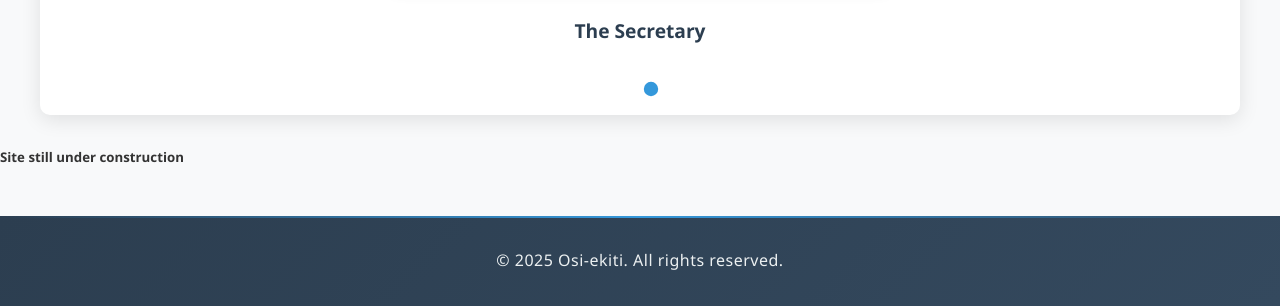
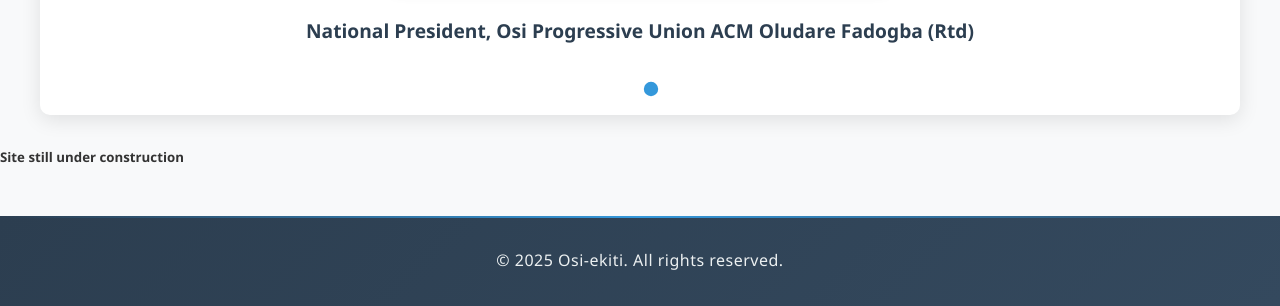
Before and after one commit to danyboy99/osi-ekiti, a plain HTML site: page index.html in a window 1280 px wide. Shown: the part 901-1207 px from the top of the page. Drawn offline with Linux system fonts and the light colour scheme.

Commit message:
name update

```diff
--- a/index.html
+++ b/index.html
@@ -73,14 +73,16 @@
       <div class="slideshow-container">
         <div class="slide active">
           <img src="WhatsApp Image 2025-06-11 at 6.25.54 PM.jpeg" alt="king" />
-          <h5>His Royal Majesty - The King</h5>
+          <h5>His Royal Majesty - Oba Barrister Stephen Adegboyega Alabi</h5>
         </div>
         <div class="slide">
           <img
             src="WhatsApp Image 2025-06-11 at 6.31.54 PM.jpeg"
             alt="secretary"
           />
-          <h5>The Secretary</h5>
+          <h5>
+            National President, Osi Progressive Union ACM Oludare Fadogba (Rtd)
+          </h5>
         </div>
 
         <!-- Navigation arrows -->
```
